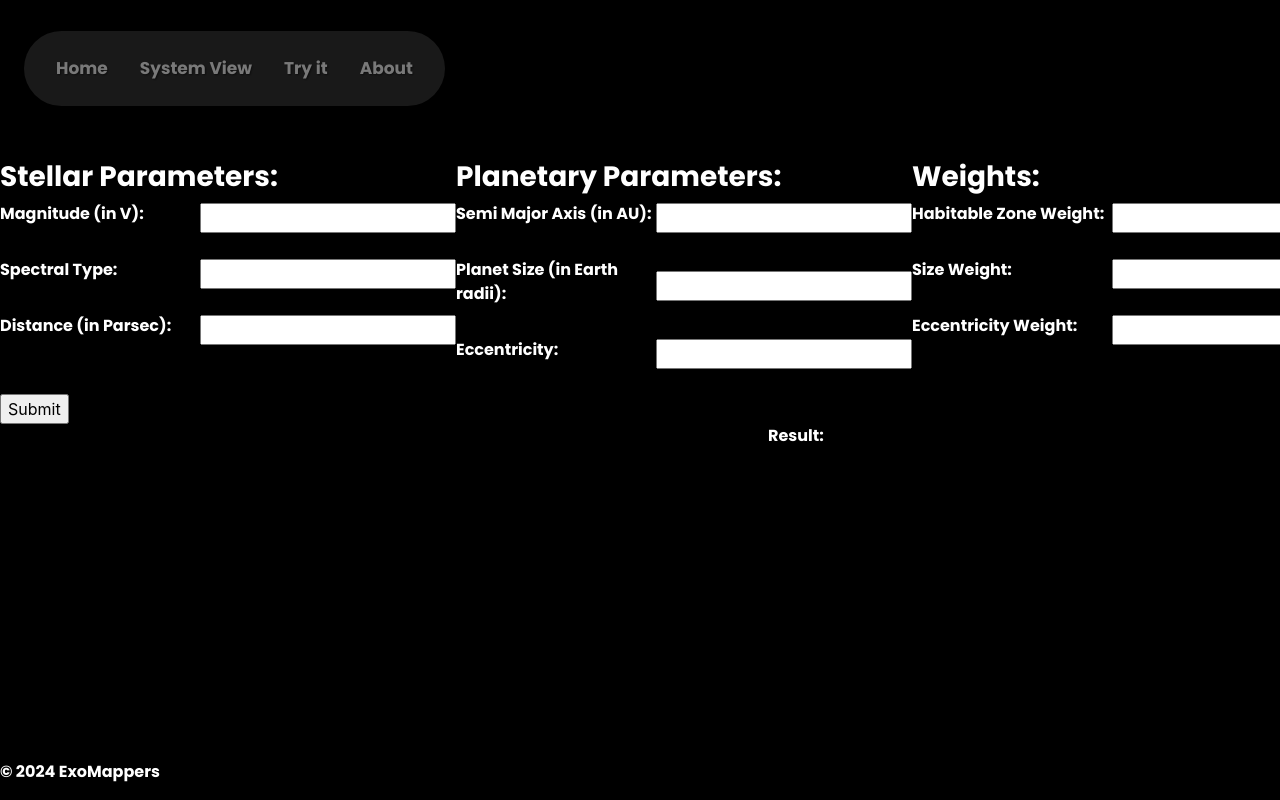
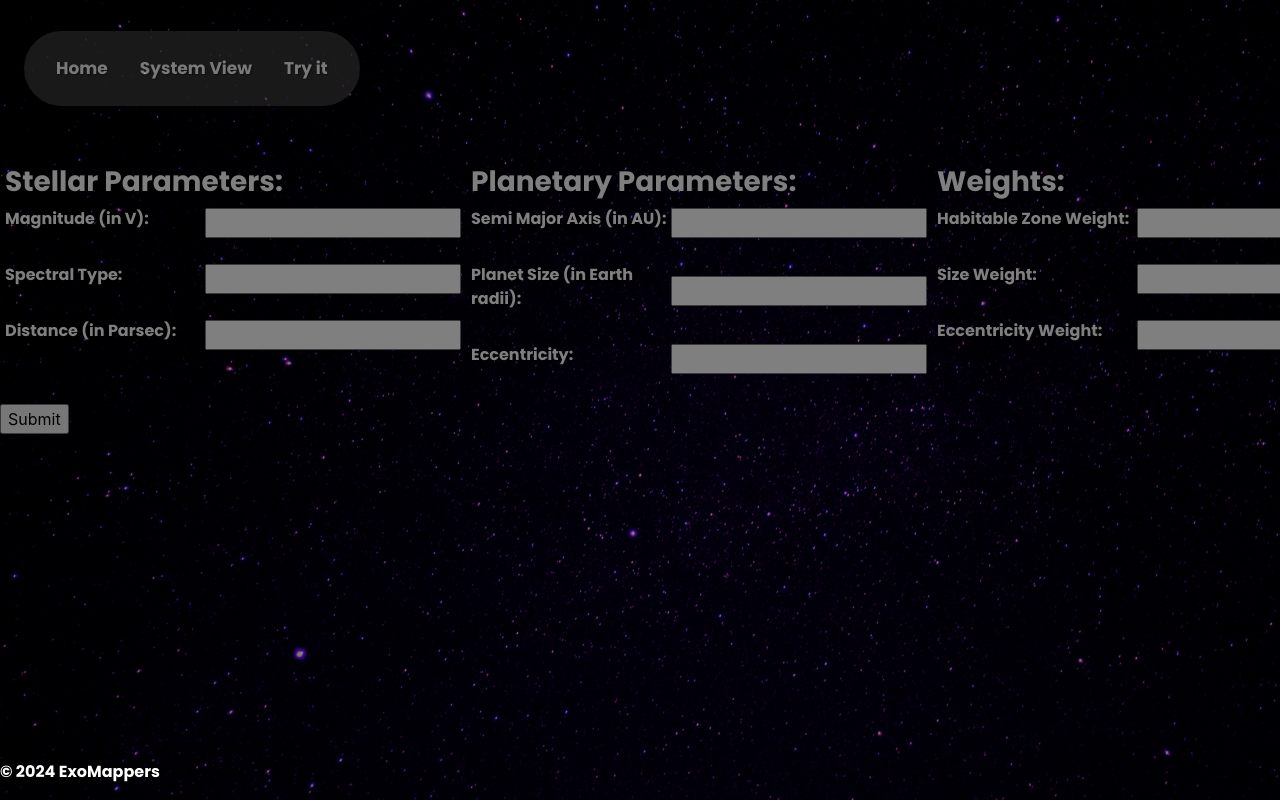
Before and after one commit to MattiasKDev/ExoLife, a Flask app: page /tryit in a window 1280 px wide. Run offline with Flask 3, Linux system fonts and the light colour scheme; some libraries are stand-ins or nearby versions.

Commit message:
delete About page

```diff
--- a/frontend/app.py
+++ b/frontend/app.py
@@ -4,7 +4,6 @@ from flask import Flask, redirect
 app = Flask(__name__)
 app.register_blueprint(blueprints.home)
 app.register_blueprint(blueprints.systemview)
-app.register_blueprint(blueprints.about)
 
 
 @app.errorhandler(404)
--- a/frontend/blueprints/__init__.py
+++ b/frontend/blueprints/__init__.py
@@ -1,3 +1,2 @@
-from .about import about
 from .home import home
 from .systemview import systemview
--- a/frontend/static/css/styles.css
+++ b/frontend/static/css/styles.css
@@ -130,3 +130,7 @@ input[type=text]:focus {
     z-index: -1;
     opacity: 0.5;
 }
+
+.column{
+    margin: 5px;
+}
--- a/frontend/templates/layout.html
+++ b/frontend/templates/layout.html
@@ -37,7 +37,6 @@
             <a href="{{ url_for('home.index') }}">Home</a>
             <a href="{{ url_for('systemview.index') }}">System View</a>
             <a href="{{ url_for('home.tryit') }}">Try it</a>
-            <a href="{{ url_for('about.index') }}">About</a>
         </div>
         <div></div>
     </header>
--- a/frontend/templates/tryit.html
+++ b/frontend/templates/tryit.html
@@ -3,10 +3,11 @@
 {% block title %}About{% endblock %}
 
 {% block content %}
-<div style="margin-top: 20vh; position: fixed;">
+<div class="bg">
+<div style="display:flex; margin-top: 20vh; position: fixed;">
     <form id="tryit-form" method="POST">
         <div style="display: flex; justify-content: space-between;">
-            <div>
+            <div class="column">
                 <h3>Stellar Parameters:</h3>
                 <div style="display: flex; align-items: center;">
                     <label for="magnitude" style="width: 200px;">Magnitude (in V):</label>
@@ -24,7 +25,7 @@
                 </div><br>
             </div>
 
-            <div>
+            <div class="column">
                 <h3>Planetary Parameters:</h3>
                 <div style="display: flex; align-items: center;">
                     <label for="OrbSM" style="width: 200px;">Semi Major Axis (in AU):</label>
@@ -41,7 +42,7 @@
                     <input type="text" id="planetEccentricity" name="planetEccentricity">
                 </div><br>
             </div>
-            <div>
+            <div class="column">
                 <h3>Weights:</h3>
                 <div style="display: flex; align-items: center;">
                     <label for="HZ_weight" style="width: 200px;">Habitable Zone Weight:</label>
@@ -63,13 +64,12 @@
         <input type="submit" value="Submit">
     </form>
 
-    <div style="bottom: 80vh; margin-left: 60vw; display: flex; align-items: center;">
+    <div>
         <label for="result" style="width: 200px;">Result:</label>
         <span id="result" name="result" style="margin-left: 10px;"></span>
     </div>
 </div>
-
-
+</div>
 
 <script>
     document.getElementById('tryit-form').addEventListener('submit', function (event) {
```
Also changed, not shown: frontend/blueprints/about.py (deleted, +0 -11 lines), frontend/templates/about.html (deleted, +0 -10 lines).
